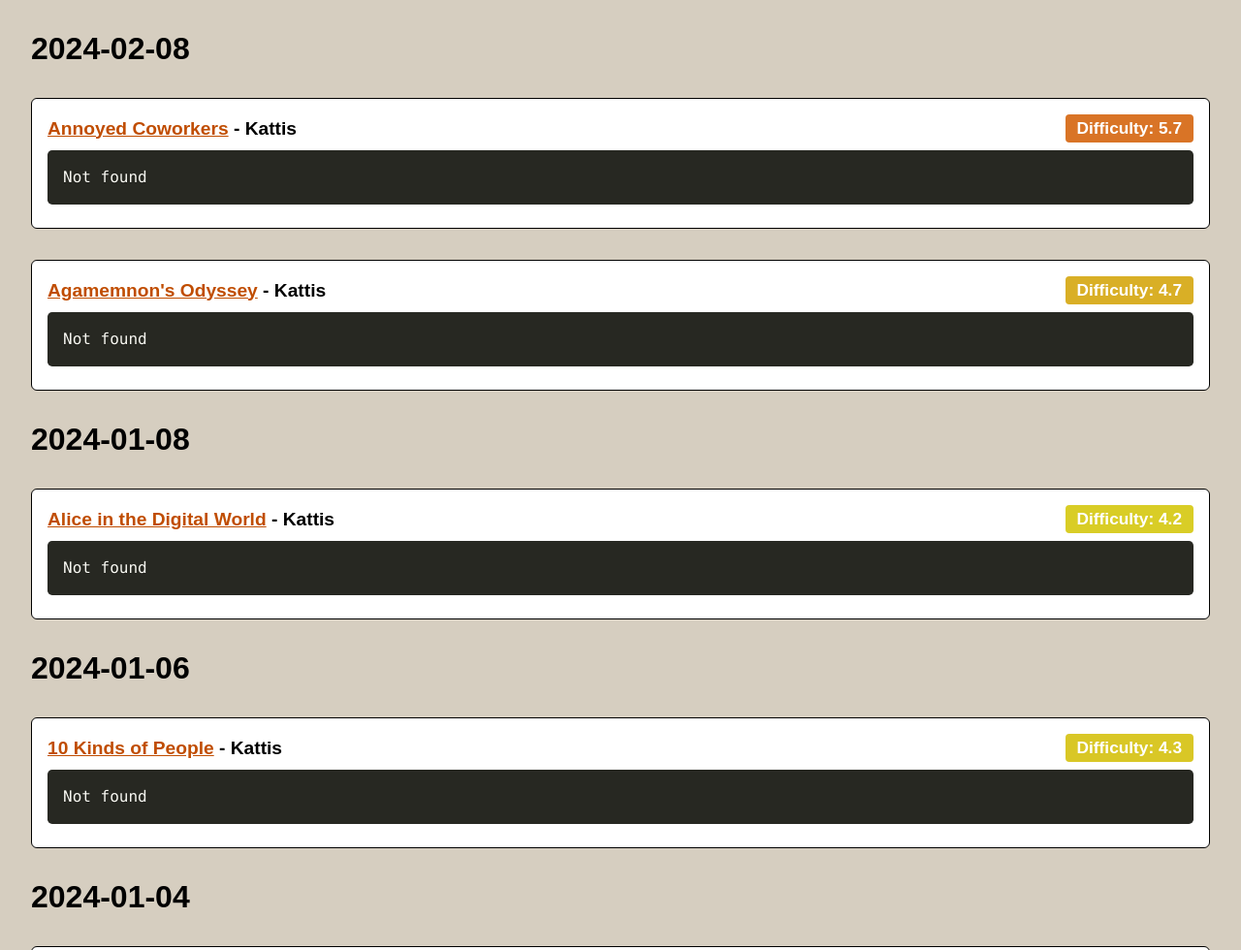
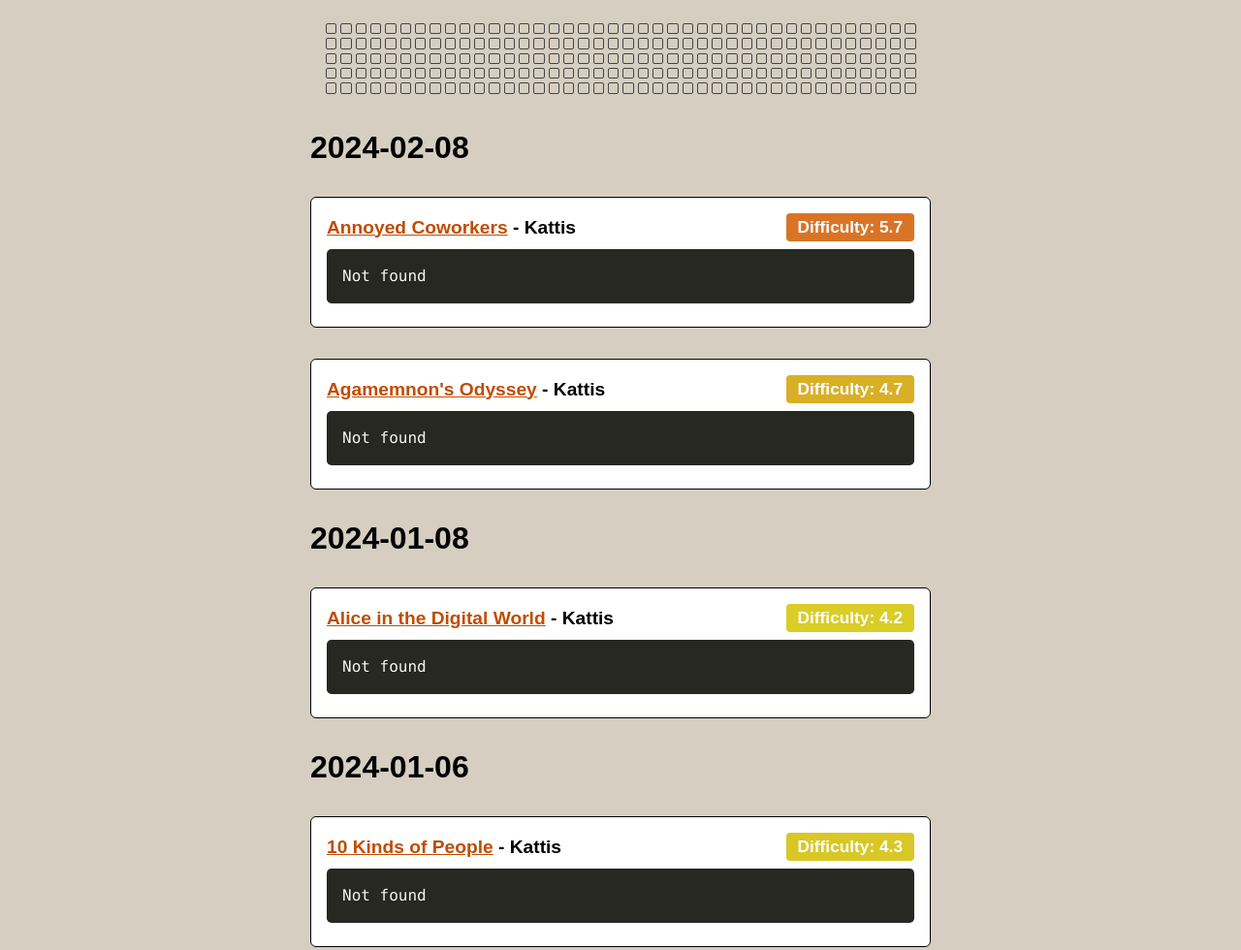
Before and after one commit to EliotTexK/eliottexk.github.io, a plain HTML site: page index.html in a window 1280 px wide. Shown: the top 980 px of the page at 97% size. Drawn offline with nearby package versions, Linux system fonts and the light colour scheme; no server answers.

Commit message:
added squares

```diff
--- a/index.html
+++ b/index.html
@@ -22,6 +22,6 @@
   <script src="load_problems.js"></script>
   <div id="problems">Loading...</div>
   <script>loadProblems();</script>
-  <button id="loadMoreBtn">Load More</button>
+  <button id="loadMoreBtn", class="continue-button">Load More</button>
 </body>
 </html>
--- a/load_problems.js
+++ b/load_problems.js
@@ -9,6 +9,9 @@ async function loadProblems() {
   const container = document.getElementById("problems");
   container.innerHTML = "";
 
+  const squares = renderSquaresOfConsistency(dates2Probs, 40, 200);
+  container.appendChild(squares)
+
   await render5MoreDays(dates2Probs, container)
 
   // Allow loading more
@@ -16,6 +19,61 @@ async function loadProblems() {
   loadMoreBtn.addEventListener('click', async function () {
     await render5MoreDays(dates2Probs, container)
   });
+}
+
+function renderSquaresOfConsistency(Dates2Probs, squares_per_row, squares_total) {
+  const container = document.createElement('div');
+  container.style.cssText = `
+    display: grid;
+    grid-template-columns: repeat(${squares_per_row}, 1fr);
+    gap: 4px;
+    padding: 16px;
+  `;
+
+  const today = new Date();
+  today.setHours(0, 0, 0, 0);
+
+  for (let i = 0; i < squares_total; i++) {
+    const date = new Date(today);
+    date.setDate(date.getDate() - i);
+    const dateStr = date.toISOString().split('T')[0];
+
+    const problems = Dates2Probs.get(dateStr) || [];
+    const count = problems.length;
+
+    const square = document.createElement('div');
+    square.style.cssText = `
+      aspect-ratio: 1;
+      width: 100%;
+      border: 1px solid #444;
+      border-radius: 2px;
+      display: flex;
+      align-items: center;
+      justify-content: center;
+      font-size: 15px;
+      font-weight: bold;
+      cursor: pointer;
+      box-sizing: border-box;
+    `;
+
+    if (count > 0) {
+      // Green intensity based on number of problems
+      const intensity = Math.min(count / 5, 1); // Max out at 5 problems
+      const greenValue = Math.floor(100 + (intensity * 155)); // Range from #64 to #FF
+      square.style.backgroundColor = `rgb(${Math.floor(greenValue * 0.3)}, ${greenValue}, ${Math.floor(greenValue * 0.4)})`;
+      square.style.color = intensity > 0.5 ? '#fff' : '#333';
+      square.textContent = count;
+    } else {
+      square.style.backgroundColor = 'transparent';
+    }
+
+    // Tooltip
+    square.title = `${dateStr}: ${count} problem${count !== 1 ? 's' : ''}`;
+
+    container.appendChild(square);
+  }
+
+  return container;
 }
 
 async function render5MoreDays(dates2Probs, container) {
@@ -34,7 +92,7 @@ async function render5MoreDays(dates2Probs, container) {
     container.appendChild(dateDiv);
 
     const renderedProblems = await Promise.all(
-      todayProblems.map(renderProblem)
+      todayProblems.map(renderProblemContainer)
     );
 
     for (const problemEl of renderedProblems) {
@@ -44,11 +102,99 @@ async function render5MoreDays(dates2Probs, container) {
   daysLoaded += 5;
   Prism.highlightAll();
 
-  if (daysLoaded >= dates2Probs.keys.length) {
+  if (daysLoaded >= dates2Probs.size) {
     console.log("end");
     const loadMoreBtn = document.getElementById('loadMoreBtn');
     loadMoreBtn.style.display = "none";
   }
+}
+
+async function renderProblemContainer(problem) {
+  // Create the main container
+  const container = document.createElement("div");
+  container.className = "solution";
+
+  // Create content wrapper with max height
+  const contentWrapper = document.createElement("div");
+  contentWrapper.className = "content-wrapper";
+  contentWrapper.style.maxHeight = "400px";
+  contentWrapper.style.overflow = "hidden";
+  contentWrapper.style.position = "relative";
+  contentWrapper.style.transition = "max-height 0.3s ease";
+  contentWrapper.style.cursor = "pointer";
+
+  // Render the Kattis-specific content
+  const content = await renderProblem(problem);
+  contentWrapper.appendChild(content);
+
+  // Add fade overlay
+  const fadeOverlay = document.createElement("div");
+  fadeOverlay.className = "fade-overlay";
+  fadeOverlay.style.position = "absolute";
+  fadeOverlay.style.bottom = "0";
+  fadeOverlay.style.left = "0";
+  fadeOverlay.style.right = "0";
+  fadeOverlay.style.height = "100px";
+  fadeOverlay.style.background = "linear-gradient(to bottom, transparent, white)";
+  fadeOverlay.style.pointerEvents = "none";
+
+  // Create read more button
+  const readMoreBtn = document.createElement("button");
+  readMoreBtn.textContent = "...";
+  readMoreBtn.className = "continue-button";
+
+  readMoreBtn.addEventListener("mouseenter", () => {
+    readMoreBtn.style.backgroundColor = "#f5f5f5";
+    readMoreBtn.style.borderColor = "#bbb";
+  });
+
+  readMoreBtn.addEventListener("mouseleave", () => {
+    readMoreBtn.style.backgroundColor = "transparent";
+    readMoreBtn.style.borderColor =rgba(221, 221, 221, 0.5);
+  });
+
+  let isExpanded = false;
+
+  const expand = () => {
+    if (!isExpanded) {
+      isExpanded = true;
+      contentWrapper.style.maxHeight = "none";
+      contentWrapper.style.cursor = "default";
+      fadeOverlay.style.display = "none";
+      readMoreBtn.textContent = "Show less";
+    }
+  };
+
+  const collapse = () => {
+    isExpanded = false;
+    contentWrapper.style.maxHeight = "400px";
+    contentWrapper.style.cursor = "pointer";
+    fadeOverlay.style.display = "block";
+    readMoreBtn.textContent = "...";
+    container.scrollIntoView({ behavior: "smooth", block: "start" });
+  };
+
+  contentWrapper.addEventListener("click", expand);
+  readMoreBtn.addEventListener("click", (e) => {
+    e.stopPropagation(); // Prevent triggering contentWrapper click
+    if (isExpanded) {
+      collapse();
+    } else {
+      expand();
+    }
+  });
+
+  container.appendChild(contentWrapper);
+
+  // Check if content exceeds max height after everything loads
+  setTimeout(() => {
+    if (contentWrapper.scrollHeight > 400) {
+      contentWrapper.appendChild(fadeOverlay);
+      container.appendChild(readMoreBtn);
+    }
+  }, 100);
+
+  return container;
 }
 
 // Return a div with the problem rendered in it
@@ -57,17 +203,20 @@ async function renderProblem(problem) {
     case "Kattis": {
       return renderKattisProblem(problem)
     }
+    // default, just try to render it
+    default: {
+      return problem
+    }
   }
 }
 
 async function renderKattisProblem(problem) {
   // fetch code solution and yapfile
-  const fetchYapPromise = fetch(problem.yapfilePath)
-  const fetchSolutionCodePromise = fetch(problem.solutionPath)
+  const fetchYapPromise = fetch(problem.yapfilePath);
+  const fetchSolutionCodePromise = fetch(problem.solutionPath);
 
   // create a div for it
   const div = document.createElement("div");
-  div.className = "solution";
 
   // make a heading
   const h2 = document.createElement("h2");
@@ -80,7 +229,7 @@ async function renderKattisProblem(problem) {
   const link = document.createElement("a");
   link.href = problem.probLink;
   link.textContent = problem.probName;
-  link.target = "_blank"; // Optional: opens in new tab
+  link.target = "_blank";
 
   const suffix = document.createTextNode(" - Kattis");
 
@@ -110,9 +259,8 @@ async function renderKattisProblem(problem) {
   const yapResult = await fetchYapPromise;
   if (yapResult.ok) {
     const yapText = await yapResult.text();
-    yapArea.textContent = yapText; // LaTeX source
+    yapArea.textContent = yapText;
 
-    // Let MathJax process the LaTeX
     if (window.MathJax) {
       MathJax.typesetPromise([yapArea]);
     }
@@ -129,10 +277,10 @@ async function renderKattisProblem(problem) {
 
   codeArea.appendChild(code);
   div.appendChild(h2);
-  div.appendChild(yapArea)
+  div.appendChild(yapArea);
   div.appendChild(codeArea);
 
-  return div
+  return div;
 }
 
 // Get a map from dates to problems
--- a/themes/styles.css
+++ b/themes/styles.css
@@ -1,6 +1,8 @@
 body {
   font-family: sans-serif;
-  margin: 2rem;
+  margin-bottom: 3rem;
+  margin-left: 25%;
+  margin-right: 25%;
   background: #d6cec0;
 }
 
@@ -21,6 +23,20 @@ h1 {
   font-size: 1.2rem;
 }
 
+.continue-button {
+  display: block;
+  margin: 16px auto 8px;
+  padding: 10px 24px;
+  background-color: transparent;
+  color: #555555;
+  border: 1px solid rgba(0,0,0, 0.5);
+  border-radius: 6px;
+  cursor: pointer;
+  font-size: 0.9em;
+  font-weight: 500;
+  transition: all 0.2s ease;
+}
+
 pre {
   margin: 0;
   border-radius: 6px;
```
